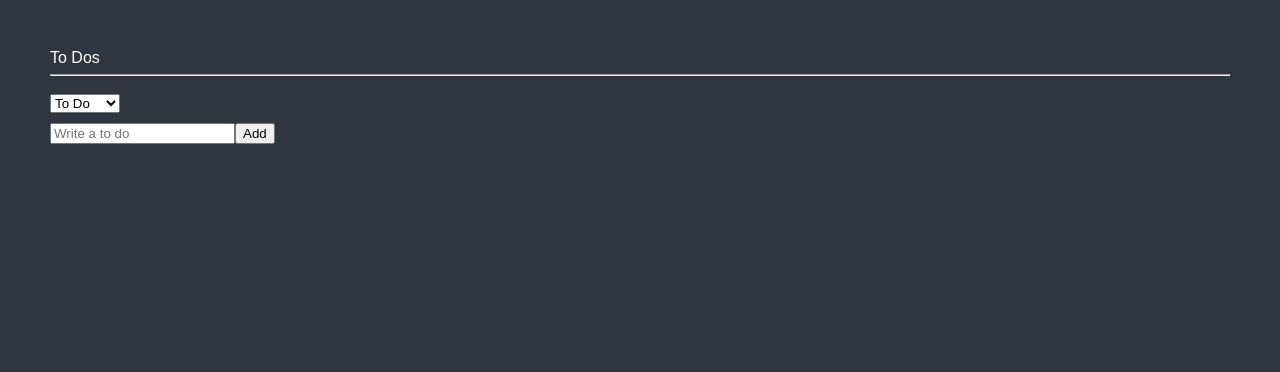
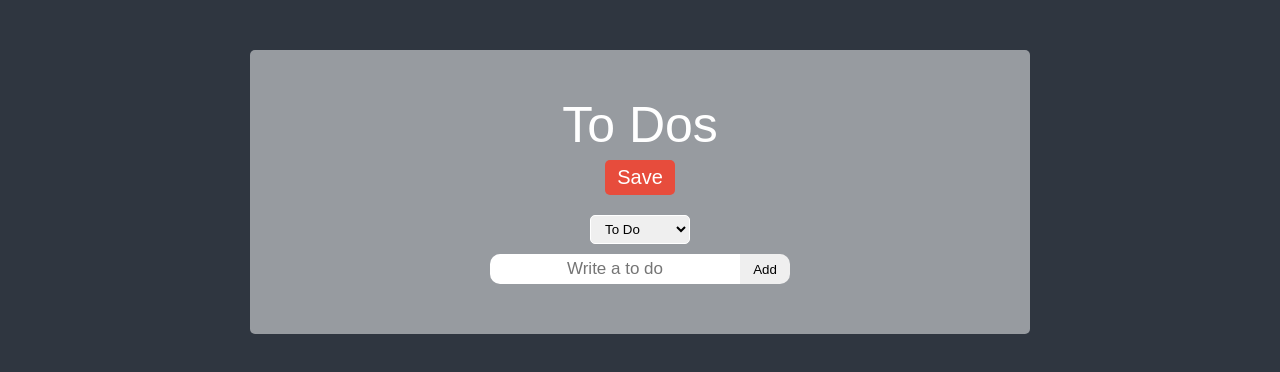
Before and after one commit to ivanselah/toToList, a React (Create React App) app: page / in a window 1280 px wide. Shown: the top 372 px of the page. Built offline with nearby package versions, Linux system fonts and the light colour scheme.

Commit message:
Todo 삭제기능 저장(로컬스토리지) 불러오기

```diff
--- a/src/App.tsx
+++ b/src/App.tsx
@@ -1,5 +1,7 @@
-import React, { useState } from 'react';
+import React, { useEffect } from 'react';
+import { useRecoilState } from 'recoil';
 import { createGlobalStyle } from 'styled-components';
+import { toDoState } from './atoms';
 import ToDoList from './components/ToDoList';
 
 const GlobalStyle = createGlobalStyle`
@@ -32,7 +34,7 @@ footer, header, hgroup, menu, nav, section {
   box-sizing: border-box;
 }
 body {
-	line-height: 1;
+  line-height: 1;
   font-family: 'Source Sans Pro', sans-serif;
   background-color: ${(props) => props.theme.bgColor};
   color: ${(props) => props.theme.textColor}
@@ -59,6 +61,14 @@ a {
 `;
 
 function App() {
+  const [toDos, setToDos] = useRecoilState(toDoState);
+  useEffect(() => {
+    let values = Object.values(localStorage);
+    const temp = values.filter((item, index) => JSON.parse(values[index]).hasOwnProperty('category')).map((item) => JSON.parse(item));
+    temp.forEach((item) => localStorage.removeItem(String(item.id)));
+    setToDos(temp);
+  }, []);
+
   return (
     <>
       <GlobalStyle />
--- a/src/components/CreateToDo.tsx
+++ b/src/components/CreateToDo.tsx
@@ -1,7 +1,7 @@
 import { useForm } from 'react-hook-form';
 import { useRecoilValue, useSetRecoilState } from 'recoil';
+import styled from 'styled-components';
 import { categoryState, toDoState } from '../atoms';
-import { IToDo } from '../atoms';
 
 interface IForm {
   toDo: string;
@@ -12,20 +12,60 @@ function CreateToDo() {
   const category = useRecoilValue(categoryState);
   const setToDos = useSetRecoilState(toDoState);
   const onSubmit = ({ toDo }: IForm) => {
-    setToDos((oldTodos) => [{ text: toDo, id: Date.now(), category, ...oldTodos }]);
+    setToDos((oldTodos) => [{ text: toDo, id: Date.now(), category }, ...oldTodos]);
     setValue('toDo', '');
   };
   return (
-    <form onSubmit={handleSubmit(onSubmit)}>
-      <input
+    <Form onSubmit={handleSubmit(onSubmit)}>
+      <Input
+        autoComplete="off"
         {...register('toDo', {
           required: 'please a write',
         })}
         placeholder="Write a to do"
       />
-      <button>Add</button>
-    </form>
+      <Button>Add</Button>
+    </Form>
   );
 }
 
 export default CreateToDo;
+
+const Form = styled.form`
+  width: 100%;
+  display: flex;
+  justify-content: center;
+  margin: 0 auto;
+`;
+
+const Input = styled.input`
+  height: 30px;
+  width: 250px;
+  border-top-left-radius: 10px;
+  border-bottom-left-radius: 10px;
+  border: none;
+  text-align: center;
+  &:focus {
+    outline: none;
+  }
+  &::placeholder {
+    text-align: center;
+    font-size: 17px;
+  }
+`;
+
+const Button = styled.button`
+  height: 30px;
+  width: 50px;
+  border: none;
+  border-top-right-radius: 10px;
+  border-bottom-right-radius: 10px;
+  cursor: pointer;
+  &:active {
+    box-shadow: 0px 0px 5px 0px rgba(231, 76, 60, 1);
+  }
+  &:hover {
+    background-color: rgba(231, 76, 60, 1);
+    color: white;
+  }
+`;
--- a/src/components/ToDo.tsx
+++ b/src/components/ToDo.tsx
@@ -24,25 +24,35 @@ function ToDo({ text, category, id }: IToDo) {
     });
   };
 
+  const onClickDelete = () => {
+    setToDos((oldToDos) => {
+      const targetIndex = oldToDos.findIndex((toDo) => toDo.id === id);
+      const newArray = [...oldToDos];
+      newArray.splice(targetIndex, 1);
+      return newArray;
+    });
+  };
+
   return (
     <li>
       <Container>
         <Text>{text}</Text>
         {category !== Categories.DOING && (
           <button name={Categories.DOING} onClick={onClick}>
-            Doing
+            ✅ Doing
           </button>
         )}
         {category !== Categories.TO_DO && (
           <button name={Categories.TO_DO} onClick={onClick}>
-            To Do
+            ✅ To Do
           </button>
         )}
         {category !== Categories.DONE && (
           <button name={Categories.DONE} onClick={onClick}>
-            Done
+            ✅ Done
           </button>
         )}
+        <button onClick={onClickDelete}>❌ Delete</button>
       </Container>
     </li>
   );
--- a/src/components/ToDoList.tsx
+++ b/src/components/ToDoList.tsx
@@ -1,27 +1,39 @@
 import React from 'react';
 import { useRecoilState, useRecoilValue } from 'recoil';
 import styled from 'styled-components';
-import { Categories, Category, categorySelector, categoryState, toDoSelector } from '../atoms';
+import { Categories, categorySelector, categoryState, toDoSelector, toDoState } from '../atoms';
 import CreateToDo from './CreateToDo';
 import ToDo from './ToDo';
 
 function ToDoList() {
-  // const value = useRecoilValue(toDoState);
+  const value = useRecoilValue(toDoState);
   // const modFn = useSetRecoilState(toDoState);
   const [toDos, doing, done] = useRecoilValue(toDoSelector);
   const [category, setCategory] = useRecoilState(categoryState);
   const selectedArray = useRecoilValue(categorySelector);
-
   const onInput = (event: React.FormEvent<HTMLSelectElement>) => {
     const {
       currentTarget: { value },
     } = event;
-    setCategory(value as any);
+    setCategory(value as Categories);
+  };
+  const onClickSave = () => {
+    value.forEach((item, index) => {
+      const localSaveArray = {
+        text: item.text,
+        id: item.id,
+        category: item.category,
+      };
+      localStorage.setItem(item.id + '', JSON.stringify(localSaveArray));
+    });
   };
   return (
-    <div style={{ padding: '50px' }}>
-      <h1>To Dos</h1>
-      <hr />
+    <>
+      <Container>
+        <Header>
+          <h1 style={{ fontSize: '50px' }}> To Dos </h1>
+          <button onClick={onClickSave}>Save</button>
+        </Header>
         <Select value={category} onInput={onInput}>
           <option value={Categories.TO_DO}>To Do</option>
           <option value={Categories.DOING}>Doing</option>
@@ -33,13 +45,50 @@ function ToDoList() {
             <ToDo key={toDo.id} {...toDo} />
           ))}
         </ul>
-    </div>
+      </Container>
+    </>
   );
 }
 
 export default ToDoList;
 
+const Header = styled.div`
+  text-align: center;
+  button {
+    height: 35px;
+    width: 70px;
+    font-size: 20px;
+    margin: 10px 0;
+    border: none;
+    border-radius: 5px;
+    background-color: rgba(231, 76, 60, 1);
+    color: white;
+    cursor: pointer;
+    &:active {
+      box-shadow: 0px 0px 5px 0px rgba(231, 76, 60, 1);
+    }
+    &:hover {
+      background-color: rgba(255, 255, 255, 1);
+      color: tomato;
+    }
+  }
+`;
+
+const Container = styled.div`
+  display: flex;
+  flex-direction: column;
+  align-items: center;
+  max-width: 780px;
+  margin: 50px auto;
+  border-radius: 5px;
+  background-color: rgba(255, 255, 255, 0.5);
+  padding: 50px;
+`;
+
 const Select = styled.select`
-  width: 70px;
+  width: 100px;
   margin: 10px 0;
+  padding: 5px 30px 5px 10px;
+  border-radius: 5px;
+  border: 1px solid white;
 `;
```
Lines whose indentation alone changed are shown as unchanged.
